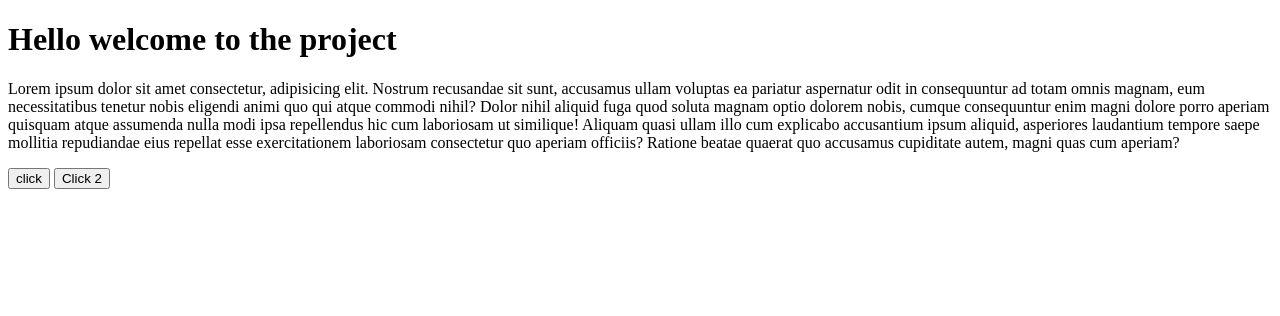
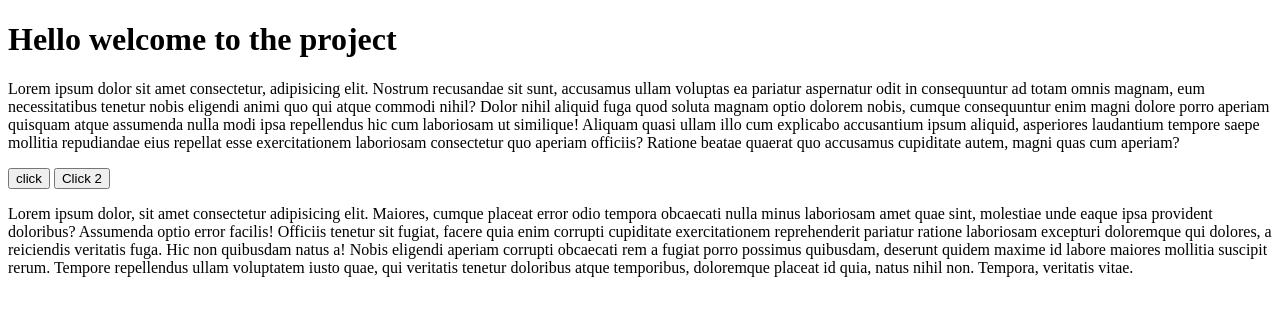
Before and after one commit to Rimaru06/FEE_project_4thSEM, a plain HTML site: page index.html in a window 1280 px wide. Drawn offline with Linux system fonts and the light colour scheme.

Commit message:
loren only

```diff
--- a/index.html
+++ b/index.html
@@ -14,5 +14,7 @@
     <button id="btn" onclick="workout()" >click</button>
     <button onclick="work()">Click 2</button>
     <script src="./workout.js"></script>
+
+    <p>Lorem ipsum dolor, sit amet consectetur adipisicing elit. Maiores, cumque placeat error odio tempora obcaecati nulla minus laboriosam amet quae sint, molestiae unde eaque ipsa provident doloribus? Assumenda optio error facilis! Officiis tenetur sit fugiat, facere quia enim corrupti cupiditate exercitationem reprehenderit pariatur ratione laboriosam excepturi doloremque qui dolores, a reiciendis veritatis fuga. Hic non quibusdam natus a! Nobis eligendi aperiam corrupti obcaecati rem a fugiat porro possimus quibusdam, deserunt quidem maxime id labore maiores mollitia suscipit rerum. Tempore repellendus ullam voluptatem iusto quae, qui veritatis tenetur doloribus atque temporibus, doloremque placeat id quia, natus nihil non. Tempora, veritatis vitae.</p>
 </body>
 </html>
```
